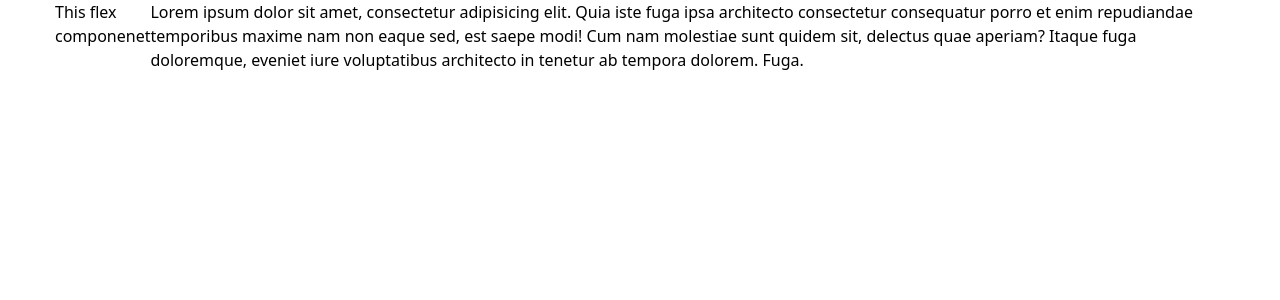
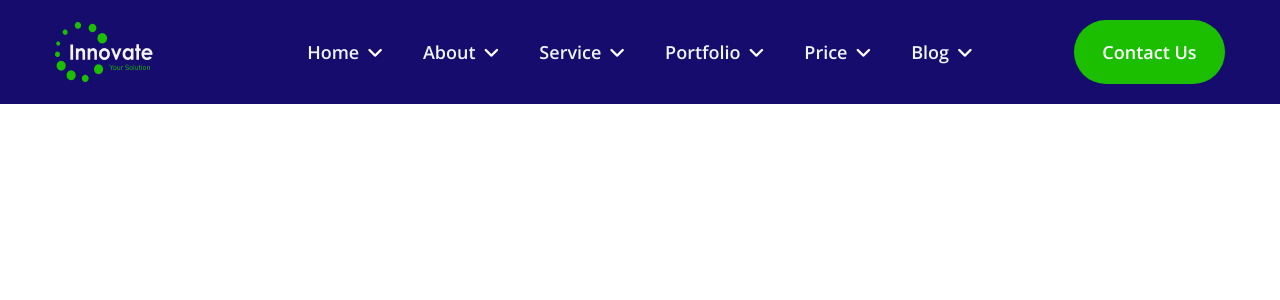
Before and after one commit to wahidul60/Innovate, a React (Vite) app: page / in a window 1280 px wide. Shown: the top 300 px of the page. Built offline with nearby package versions, Linux system fonts and the light colour scheme; a web font is replaced by a local one.

Commit message:
Navbar Complete

```diff
--- a/src/App.jsx
+++ b/src/App.jsx
@@ -1,14 +1,36 @@
 import React from 'react'
+import Container from './components/Container'
 import Flex from './components/Flex'
-import Container from './components/Container'
+import ImageCom from './components/ImageCom'
+import Logo from './assets/Logo Main.png'
+import List from './components/List'
+import Button from './components/Button'
 
 const App = () => {
   return (
-    <Container><Flex>
-    <h1>This flex componenet</h1>
-    <p>Lorem ipsum dolor sit amet, consectetur adipisicing elit. Quia iste fuga ipsa architecto consectetur consequatur porro et enim repudiandae temporibus maxime nam non eaque sed, est saepe modi! Cum nam molestiae sunt quidem sit, delectus quae aperiam? Itaque fuga doloremque, eveniet iure voluptatibus architecto in tenetur ab tempora dolorem. Fuga.
-    </p>
-  </Flex></Container>
+    <nav className='bg-forthly'>
+      <Container>
+        <Flex className='items-center'>
+        <div className='w-2/12 py-5'>
+          <ImageCom src={Logo} alt='Logo' className=''/>
+        </div>
+        <div className='w-8/12 py-5'>
+          <Flex className='gap-x-10 items-center justify-center'>
+          <List className='' text='Home'/>
+          <List className='' text='About'/>
+          <List className='' text='Service'/>
+          <List className='' text='Portfolio'/>
+          <List className='' text='Price'/>
+          <List className='' text='Blog'/>
+          </Flex>
+        </div>
+        <div className='w-2/12 py-5 text-right' >
+          <Button className='' text='Contact Us'/>
+        </div>
+        </Flex>
+      </Container>
+    </nav>
+
 
   )
 }
--- a/src/components/Button.jsx
+++ b/src/components/Button.jsx
@@ -3,7 +3,7 @@ import React from 'react'
 const Button = ({text,className}) => {
   return (
     <div>
-      <button className={`w-[151px] h-[64px] rounded-[100px] bg-secondary text-[#FFFFFF] font-Sans font-semibold text-lg border-2 border-transparent hover:bg-transparent hover:border-secondary hover:text-black duration-500 ${className}`} >{text}</button>
+      <button className={`w-[151px] h-[64px] rounded-[100px] bg-secondary text-[#FFFFFF] font-Sans font-semibold text-lg border-2 border-transparent hover:bg-transparent hover:border-secondary hover:text-white duration-500 ${className}`} >{text}</button>
     </div>
   )
 }
--- /dev/null
+++ b/src/components/ImageCom.jsx
@@ -0,0 +1,11 @@
+import React from 'react'
+
+const ImageCom = ({src,alt,className}) => {
+  return (
+    <div>
+      <img src={src} alt={alt} className={`${className}`} />
+    </div>
+  )
+}
+
+export default ImageCom
--- a/tailwind.config.js
+++ b/tailwind.config.js
@@ -14,9 +14,14 @@ export default {
         'primary':'#EFF4FA',
         'secondary':'#1BBF00',
         'thirdly':'#141135',
+        'forthly':'#160C6D',
       },
       maxWidth:{
         'container' : '1170px',
+      },
+      backgroundImage: {
+        'backgroundImage': "url('/')",
+
       }
     }
   },
```
Also changed, not shown: public/mama.jpg (deleted).
